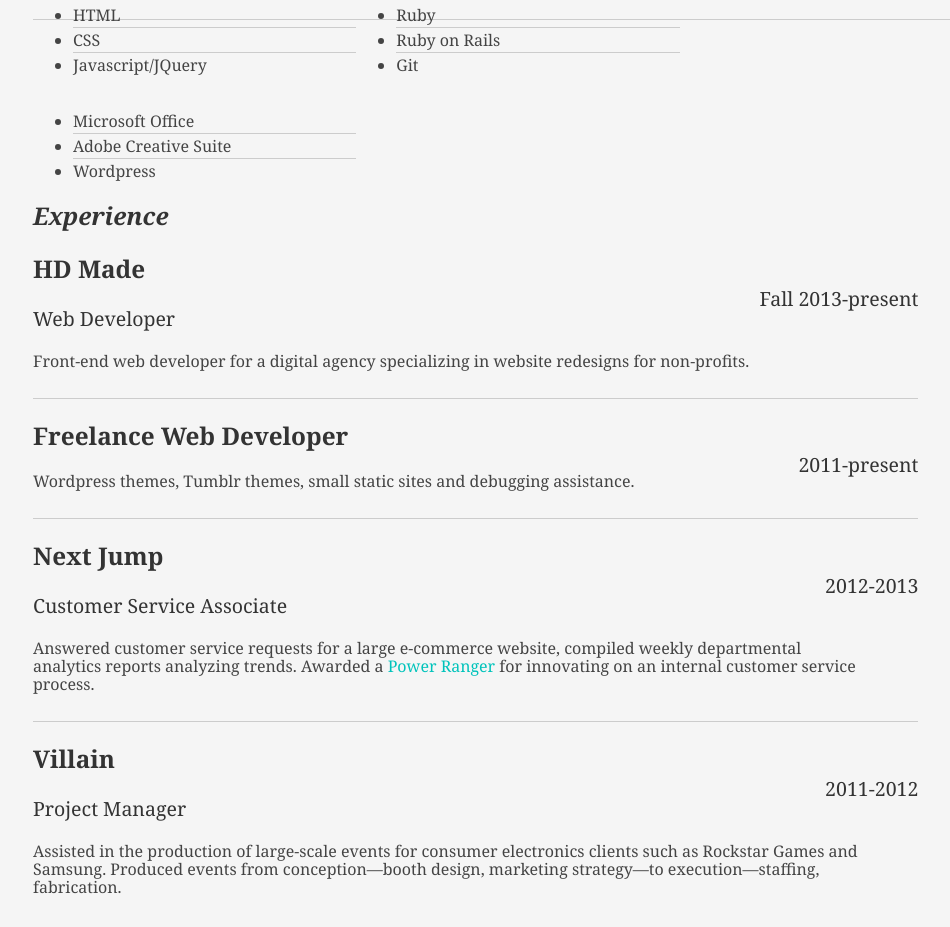
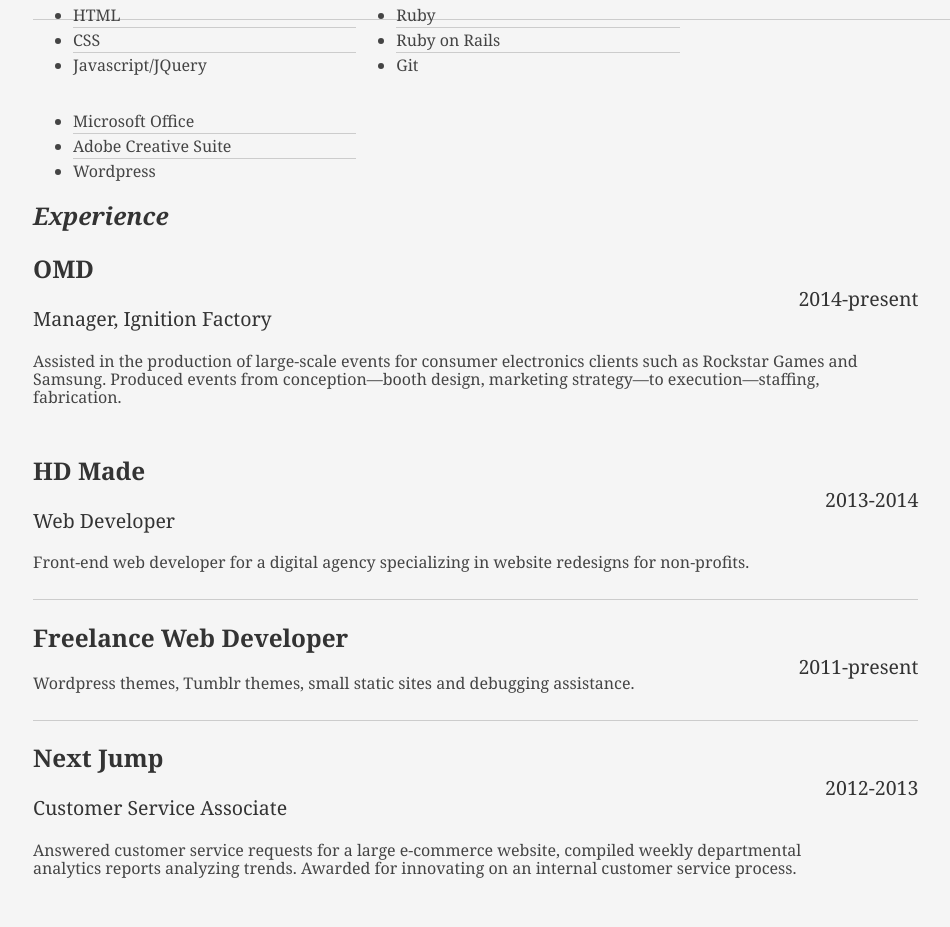
Before and after one commit to keccers/resume, a plain HTML site: page index.html in a window 1280 px wide. Shown: the part 664-1591 px from the top of the page, without its empty margins (55-1005 px from the left). Drawn offline with Linux system fonts and the light colour scheme; a small style sheet from the web is missing.

Commit message:
Add OMD, remove Villain

```diff
--- a/index.html
+++ b/index.html
@@ -57,7 +57,7 @@
 
 								<div class="talent">
 									<h2><a href="http://laborsight.com" target="_blank">LaborSight</a></h2>
-									<i><a href="https://github.com/mbacksmeier/dol-challenge" target="_blank" alt="LaborSight source code">source code</a></i><br><br>
+									<i><a href="http://challengepost.com/software/laborsight" target="_blank" alt="ChallengePost Contest Page">contest page</a></i><br><br>
 									<p>Graphical user interface for US Department of Labor Wage & Hour Violation data. Built in one week as Dev Bootcamp Final Project.<br><br><a href="http://fairlabor.challengepost.com/submissions" target="_blank" alt="Challenge Post Dept of Labor Fair Labor Challenge">Winner of the Department of Labor's Data Challenge</a>. Presented at the 2014 <a href="http://www.whitehouse.gov/blog/2014/01/14/white-house-safety-datapalooza" target="_blank" alt="2014 White House Safety Datapalooza">White House Safety Datapalooza</a>.
 									</p><p class='source'>
 									<br><br><i>laborsight.com</i></p>
@@ -105,11 +105,17 @@
 						</div><!--// .yui-u -->
 
 						<div class="yui-u">
+							<div class="job last">
+								<h2>OMD</h2>
+								<h3>Manager, Ignition Factory</h3>
+								<h4>2014-present</h4>
+								<p>Assisted in the production of large-scale events for consumer electronics clients such as Rockstar Games and Samsung. Produced events from conception—booth design, marketing strategy—to execution—staffing, fabrication.</p>
+							</div>
 
 							<div class="job">
 								<h2>HD Made</h2>
 								<h3>Web Developer</h3>
-								<h4>Fall 2013-present</h4>
+								<h4>2013-2014</h4>
 								<p>Front-end web developer for a digital agency specializing in website redesigns for non-profits.</p>
 							</div>
 
@@ -119,23 +125,16 @@
 								<p>Wordpress themes, Tumblr themes, small static sites and debugging assistance.</p>
 							</div>
 
-							<div class="job">
+							<div class="job last">
 								<h2>Next Jump</h2>
 								<h3>Customer Service Associate</h3>
 								<h4>2012-2013</h4>
 								<p>
 									Answered customer service requests for a large e-commerce website, compiled weekly departmental analytics reports analyzing trends.
-									Awarded a <a href="http://www.nextjump.com/about/awards#powerrangerAward" target="_blank">Power Ranger</a> for innovating on an internal customer service process.
+									Awarded for innovating on an internal customer service process.
 								</p>
 							</div>
 
-
-							<div class="job last">
-								<h2>Villain</h2>
-								<h3>Project Manager</h3>
-								<h4>2011-2012</h4>
-								<p>Assisted in the production of large-scale events for consumer electronics clients such as Rockstar Games and Samsung. Produced events from conception—booth design, marketing strategy—to execution—staffing, fabrication.</p>
-							</div>
 
 						</div><!--// .yui-u -->
 					</div><!--// .yui-gf -->
```
